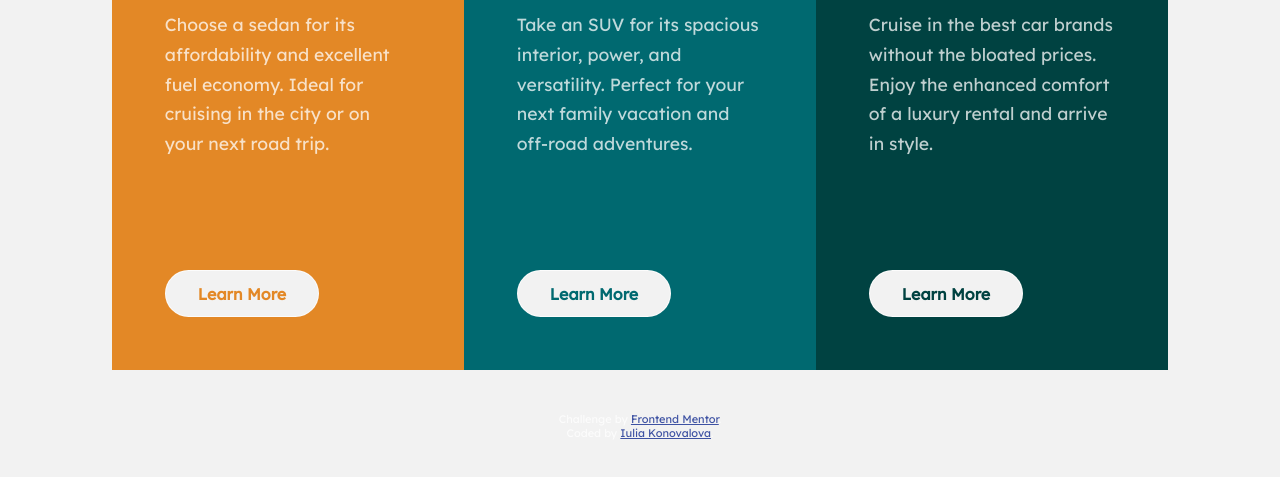
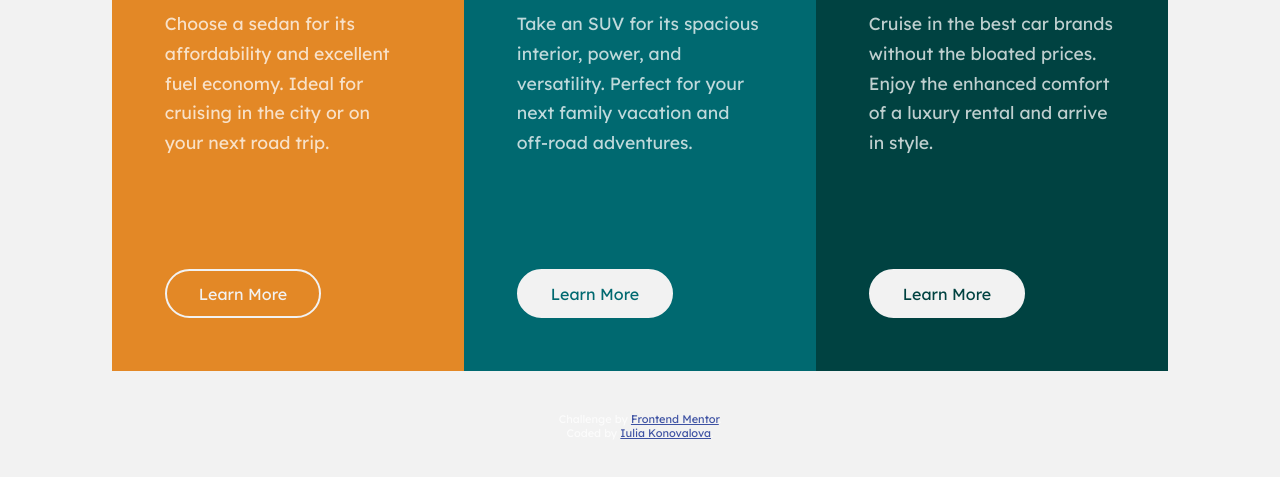
Before and after one commit to IuliiaKonovalova/frontend-mentor-3-column-preview-card-component-main, a plain HTML site: page index.html in a window 1280 px wide. In both pictures the pointer is over the element 241 px from the left and 612 px from the top of the page. Shown: the part 319-796 px from the top of the page. Drawn offline with Linux system fonts and the light colour scheme.

Commit message:
Add active states for the btns

```diff
--- a/assets/css/style.css
+++ b/assets/css/style.css
@@ -51,6 +51,7 @@ body {
 .section {
   padding: 3em;
   min-width: 22rem;
+  max-width: 25rem;
   display: grid;
   grid-template-rows: 0.1fr 0.1fr 4fr 0.1fr;
   gap: 2rem;
@@ -78,10 +79,9 @@ body {
   background-color: var(--clr-neutral--300);
   border-radius: var(--br);
   padding: 0.8em 2em;
-  font-weight: bold;
   text-align: center;
   font-size: 1rem;
-  border: 1px solid var(--clr-neutral--100);
+  border: 2px solid var(--clr-neutral--300);
 }
 
 .btn-1 {
@@ -94,6 +94,12 @@ body {
 
 .btn-3 {
   color: var(--clr-accent--900);
+}
+
+.btn:hover,
+.btn:focus {
+  background-color: transparent;
+  color: var(--clr-neutral--300)
 }
 
 .section-1 {
```
